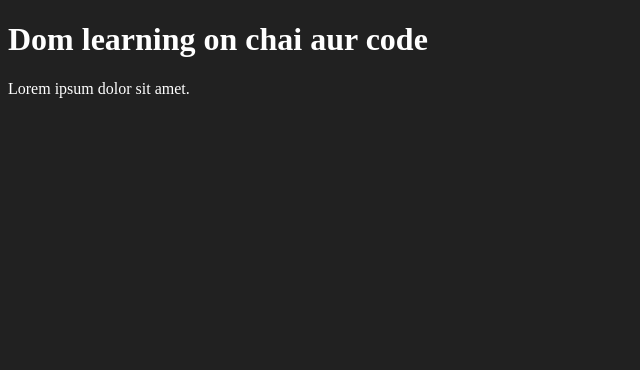
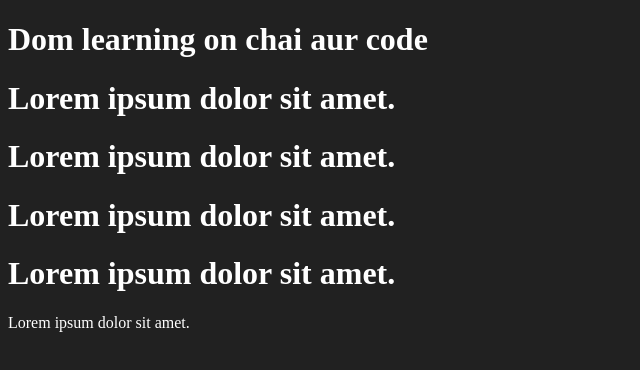
Before and after one commit to chandanpradhan29/js-basic, a plain HTML site: page 05_DOM/two.html in a window 1280 px wide. Shown: the whole page, without its empty margins (0-640 px from the left). Drawn offline with Linux system fonts and the light colour scheme.

Commit message:
dom part 2 continue

```diff
--- a/05_DOM/two.html
+++ b/05_DOM/two.html
@@ -14,7 +14,11 @@
 </head>
 <body class="bg-black">
     <div>
-        <h1 id="title" class="heading">Dom learning on chai aur code</h1>
+        <h1 id="title" class="heading">Dom learning on chai aur code <span style="display: none;">text text</span></h1>
+        <h1>Lorem ipsum dolor sit amet.</h1>
+        <h1>Lorem ipsum dolor sit amet.</h1>
+        <h1>Lorem ipsum dolor sit amet.</h1>
+        <h1>Lorem ipsum dolor sit amet.</h1>
         <p>Lorem ipsum dolor sit amet.</p>
     </div>
 </body>
```
